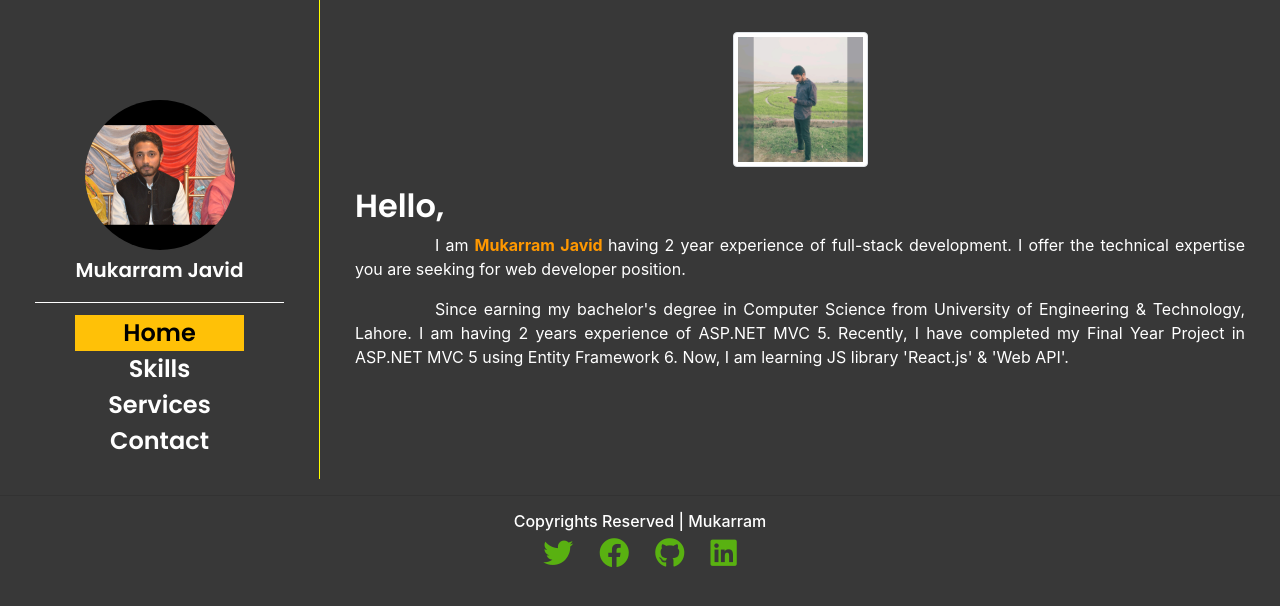
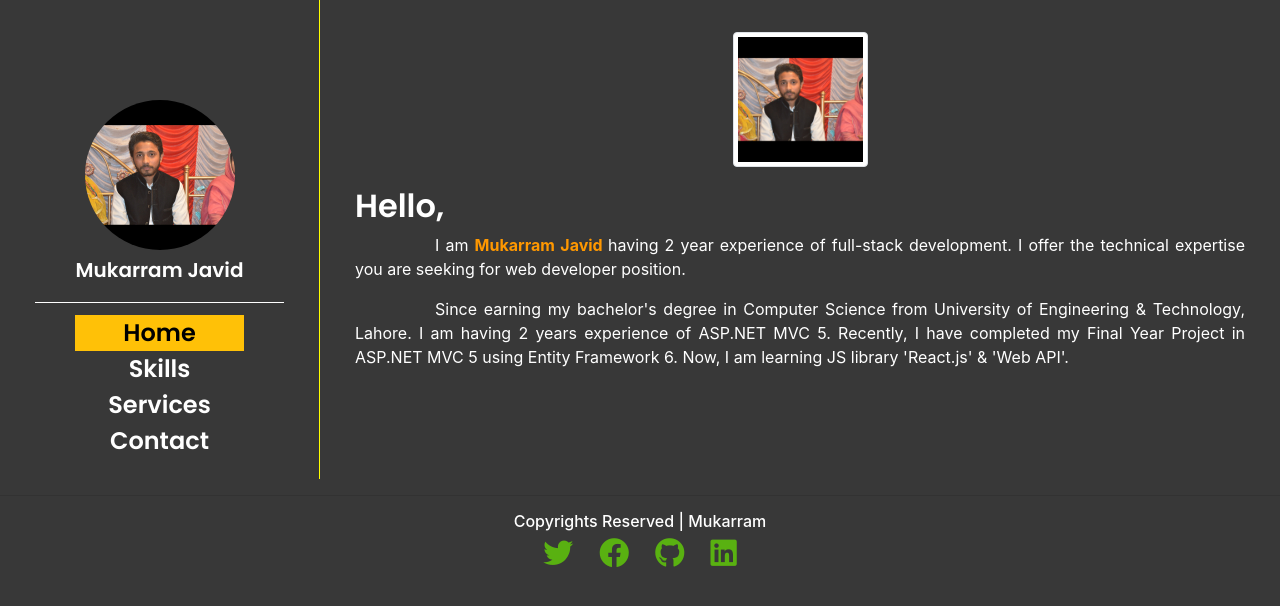
Before and after one commit to mukarramjavid/mukarram_portfolio, a React (Create React App) app: page / in a window 1280 px wide. Shown: the top 606 px of the page. Built offline with nearby package versions, Linux system fonts and the light colour scheme.

Commit message:
update home dp

```diff
--- a/src/Components/Home.js
+++ b/src/Components/Home.js
@@ -6,7 +6,7 @@ export default function Home() {
       <Container>
         <Row>
           <Col md={12} xs={12} className="text-center d-none d-sm-block">
-            <Image src="/images/profile-pic.jpg" thumbnail className="homeDp" />
+            <Image src="/images/profile.JPEG" thumbnail className="homeDp" />
           </Col>
           <Card style={{ border: "none" }} className="">
             <Card.Body className="body">
```
